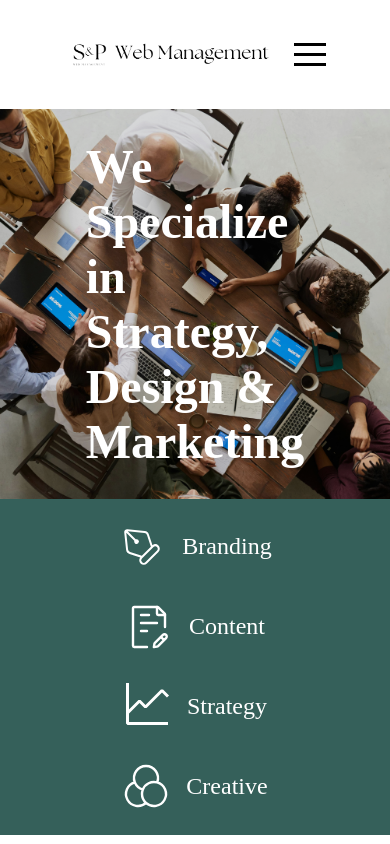
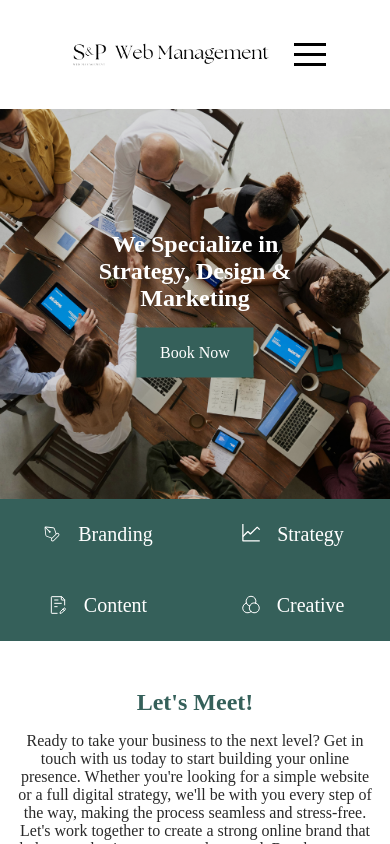
Before and after one commit to santy81855/Business_Website, a Next.js app: page / in a window 390 px wide. Built offline with nearby package versions, Linux system fonts and the light colour scheme.

Commit message:
fixed display issues.

```diff
--- a/src/features/landing-page/components/header/Header.module.css
+++ b/src/features/landing-page/components/header/Header.module.css
@@ -15,13 +15,31 @@
     background-color: black;
 }
 
-.title {
-    color: white;
-    font-size: var(--font-size-x3large);
+.ctaTitleContainer {
+    display: flex;
+    flex-direction: column;
+    justify-content: center;
+    align-items: center;
+    gap: var(--gap-medium);
+    z-index: 1;
     position: absolute;
     top: 50%;
     left: 50%;
     transform: translate(-50%, -50%);
+}
+
+.title {
+    color: white;
+    font-size: var(--font-size-xlarge);
+    z-index: 1;
+    text-align: center;
+}
+
+.ctaButtonHeader {
+    background-color: rgb(var(--accent-color-light-rgb));
+    color: white;
+    padding-inline: var(--padding-inline-large);
+    padding-block: var(--padding-block-medium);
     z-index: 1;
 }
 
@@ -35,12 +53,21 @@
 .banner {
     width: 100%;
     display: flex;
+    flex-direction: row;
+    justify-content: center;
+    align-items: center;
+    padding-block: var(--padding-block-medium);
+    background-color: rgb(var(--accent-color-light-rgb));
+}
+
+.left,
+.right {
+    display: flex;
     flex-direction: column;
     justify-content: center;
-    align-items: center;
-    gap: var(--gap-medium);
-    padding-block: var(--padding-block-medium);
-    background-color: rgb(var(--accent-color-light-rgb));
+    align-items: space-around;
+    gap: var(--gap-large);
+    width: 50%;
 }
 
 .bannerItem {
@@ -109,7 +136,8 @@
     font-size: var(--font-size-medium);
     color: rgb(var(--text-color-rgb));
     text-align: center;
-    width: 60ch;
+    padding-inline: var(--padding-inline-medium);
+    width: 100%;
 }
 
 .ctaButton {
@@ -190,7 +218,33 @@
     font-size: var(--font-size-medium);
     color: rgb(var(--text-color-rgb));
     text-align: center;
-    width: 60ch;
+    width: 30ch;
+}
+
+@media (max-width: 450px) {
+    .bannerItem {
+        font-size: var(--font-size-large);
+    }
+
+    .bannerItem2 {
+        font-size: var(--font-size-large);
+    }
+
+    .bannerItem svg {
+        width: 1em;
+        height: 1em;
+    }
+
+    .bannerItem2 svg {
+        width: 1em;
+        height: 1em;
+    }
+}
+
+@media (min-width: 600px) {
+    .title {
+        font-size: var(--font-size-x3large);
+    }
 }
 
 @media (min-width: 768px) {
@@ -203,13 +257,20 @@
     }
 
     .banner {
+        gap: var(--gap-large);
         transform: translateY(-50%);
         width: 95%;
         flex-direction: row;
         justify-content: space-around;
         padding-inline: var(--padding-inline-large);
-        gap: var(--gap-large);
         z-index: 2;
+    }
+
+    .left,
+    .right {
+        flex-direction: row;
+        justify-content: space-around;
+        align-items: center;
     }
 
     .pitchTitle {
--- a/src/features/landing-page/components/header/Header.tsx
+++ b/src/features/landing-page/components/header/Header.tsx
@@ -19,12 +19,19 @@ const Header = () => {
                     quality={50}
                     priority
                 />
+
+                <section className={styles.ctaTitleContainer}>
                     <h1 className={styles.title}>
                         We Specialize in Strategy, Design & Marketing
                     </h1>
+                    <Link href="/contact" className={styles.ctaButtonHeader}>
+                        <p className={styles.contactLink}>Book Now</p>
+                    </Link>
+                </section>
                 <section className={styles.overlay}></section>
             </section>
             <section className={styles.banner}>
+                <section className={styles.left}>
                     <div className={styles.bannerItem}>
                         {penIcon}
                         <p className={styles.itemText}>Branding</p>
@@ -33,6 +40,8 @@ const Header = () => {
                         {pageIcon}
                         <p className={styles.itemText}>Content</p>
                     </div>
+                </section>
+                <section className={styles.right}>
                     <div className={styles.bannerItem}>
                         {graphIcon}
                         <p className={styles.itemText}>Strategy</p>
@@ -41,6 +50,7 @@ const Header = () => {
                         {creativeIcon}
                         <p className={styles.itemText}>Creative</p>
                     </div>
+                </section>
             </section>
             <section className={styles.contactForm}>
                 <section className={styles.titleContainer}>
--- a/src/features/nav-bar/components/nav/Nav.module.css
+++ b/src/features/nav-bar/components/nav/Nav.module.css
@@ -88,8 +88,15 @@
     display: none;
 }
 
+.hamburgerMenu {
+    background-color: blue;
+    width: 100%;
+}
+
 .hamNavLink {
     font-size: var(--font-size-xlarge);
+    width: 100%;
+
     color: rgb(var(--text-color-rgb));
 }
 
```
Lines whose indentation alone changed are shown as unchanged.
